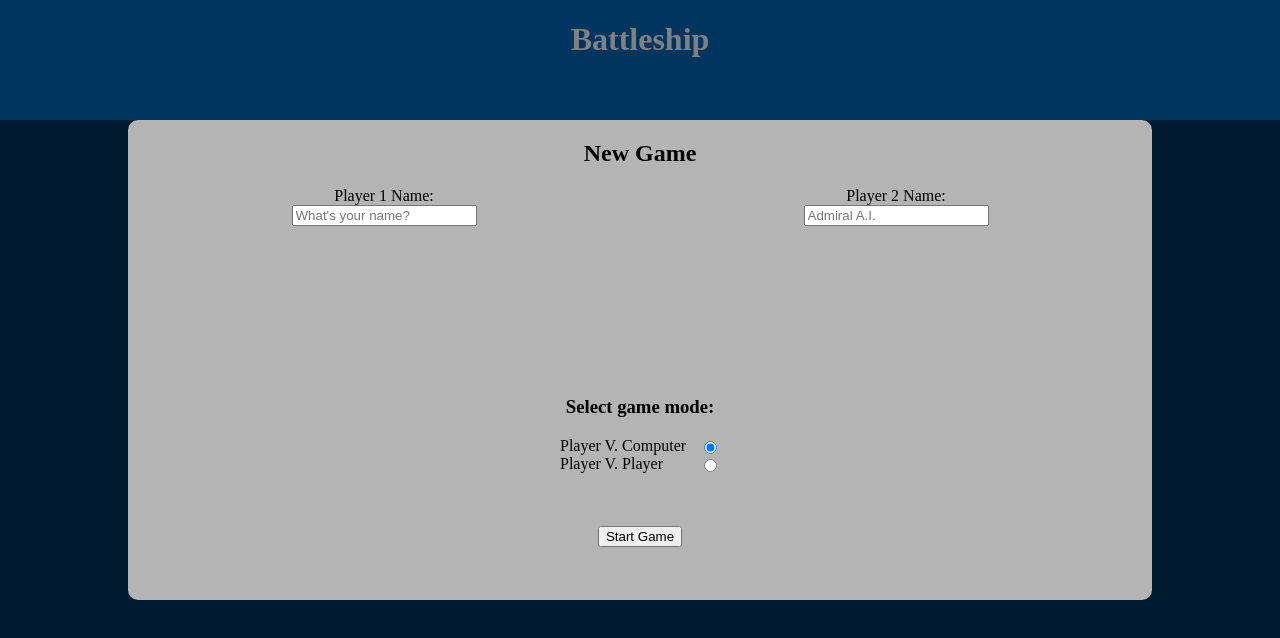
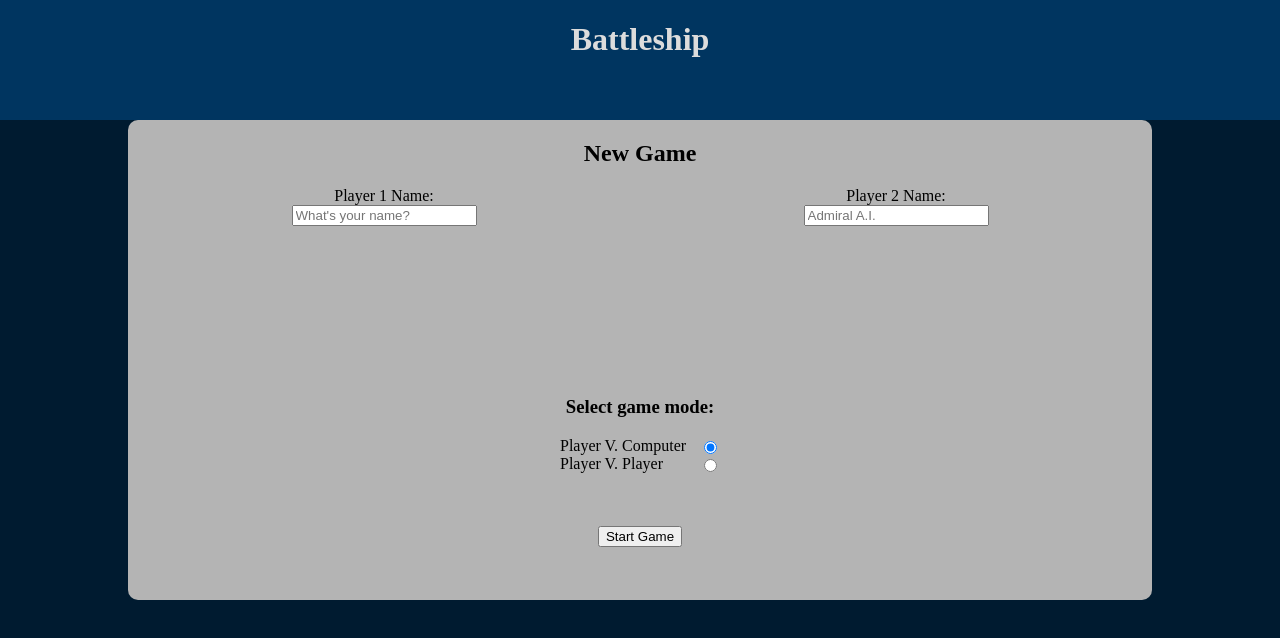
Before and after one commit to Kbouti/Battleship, a website built with webpack: page dist/index.html in a window 1280 px wide. Built offline with Linux system fonts and the light colour scheme.

Commit message:
improve header visibility

```diff
--- a/src/style.css
+++ b/src/style.css
@@ -28,7 +28,7 @@ body {
   justify-content: center;
   align-items: center;
   background-color: #003560;
-  color: gray;
+  color: rgb(220, 220, 220);
   width: 100%;
 }
 
```
Also changed, not shown: dist/bundle.js.
